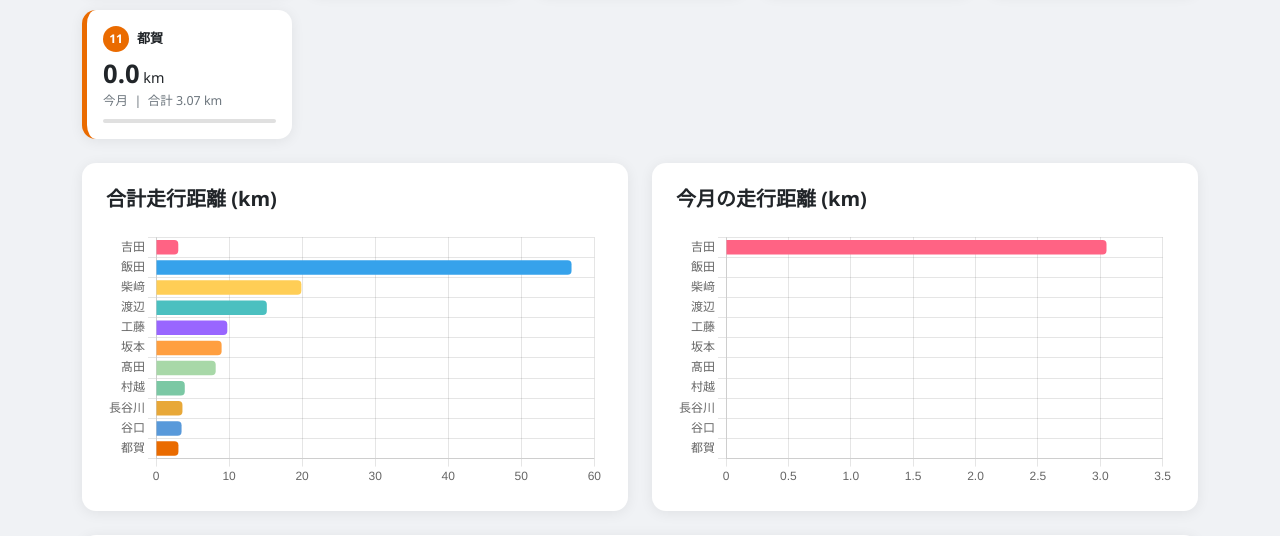
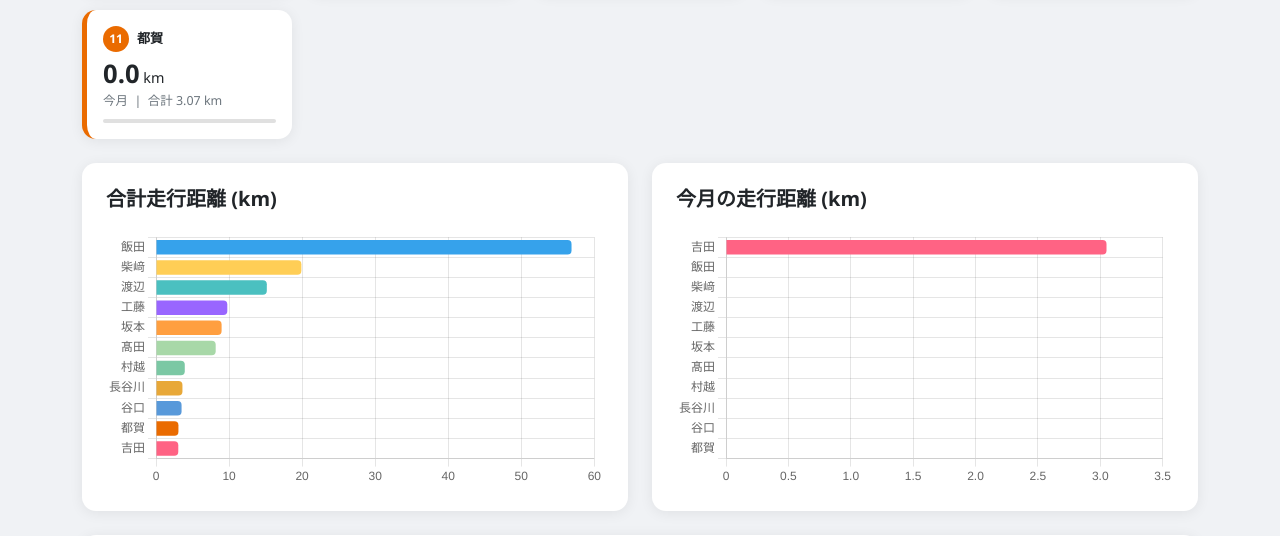
Before and after one commit to cit-alpine-club/running-dashboard, a Flask app: page / in a window 1280 px wide. Shown: the part 441-977 px from the top of the page. Run offline with Flask 3, Linux system fonts and the light colour scheme.

Commit message:
合計走行距離グラフを合計距離順でソート
メンバーカードは今月距離順、合計距離グラフは累計距離順で独立してソート

Co-Authored-By: Claude Sonnet 4.6 <noreply@anthropic.com>

```diff
--- a/templates/index.html
+++ b/templates/index.html
@@ -155,11 +155,12 @@ const sharedBarOpts = {
   maintainAspectRatio: false,
 };
 
+const distOrder = totalDistances.map((_, i) => i).sort((a, b) => totalDistances[b] - totalDistances[a]);
 new Chart(document.getElementById('barDistChart'), {
   type: 'bar',
   data: {
-    labels: memberNames,
-    datasets: [{ label: '合計距離 (km)', data: totalDistances, backgroundColor: colors, borderRadius: 4 }]
+    labels: distOrder.map(i => memberNames[i]),
+    datasets: [{ label: '合計距離 (km)', data: distOrder.map(i => totalDistances[i]), backgroundColor: distOrder.map(i => colors[i]), borderRadius: 4 }]
   },
   options: sharedBarOpts,
 });
```
